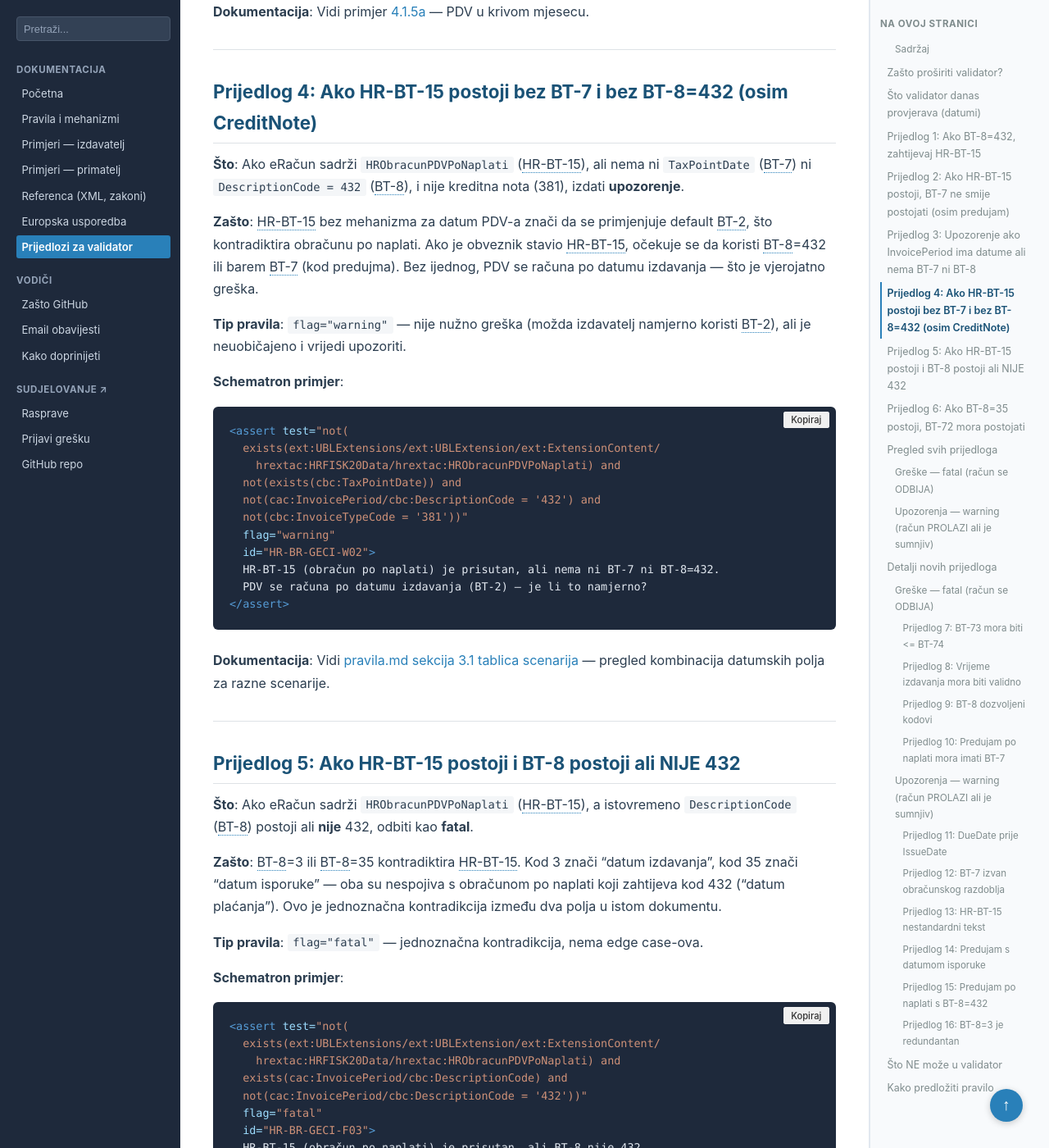
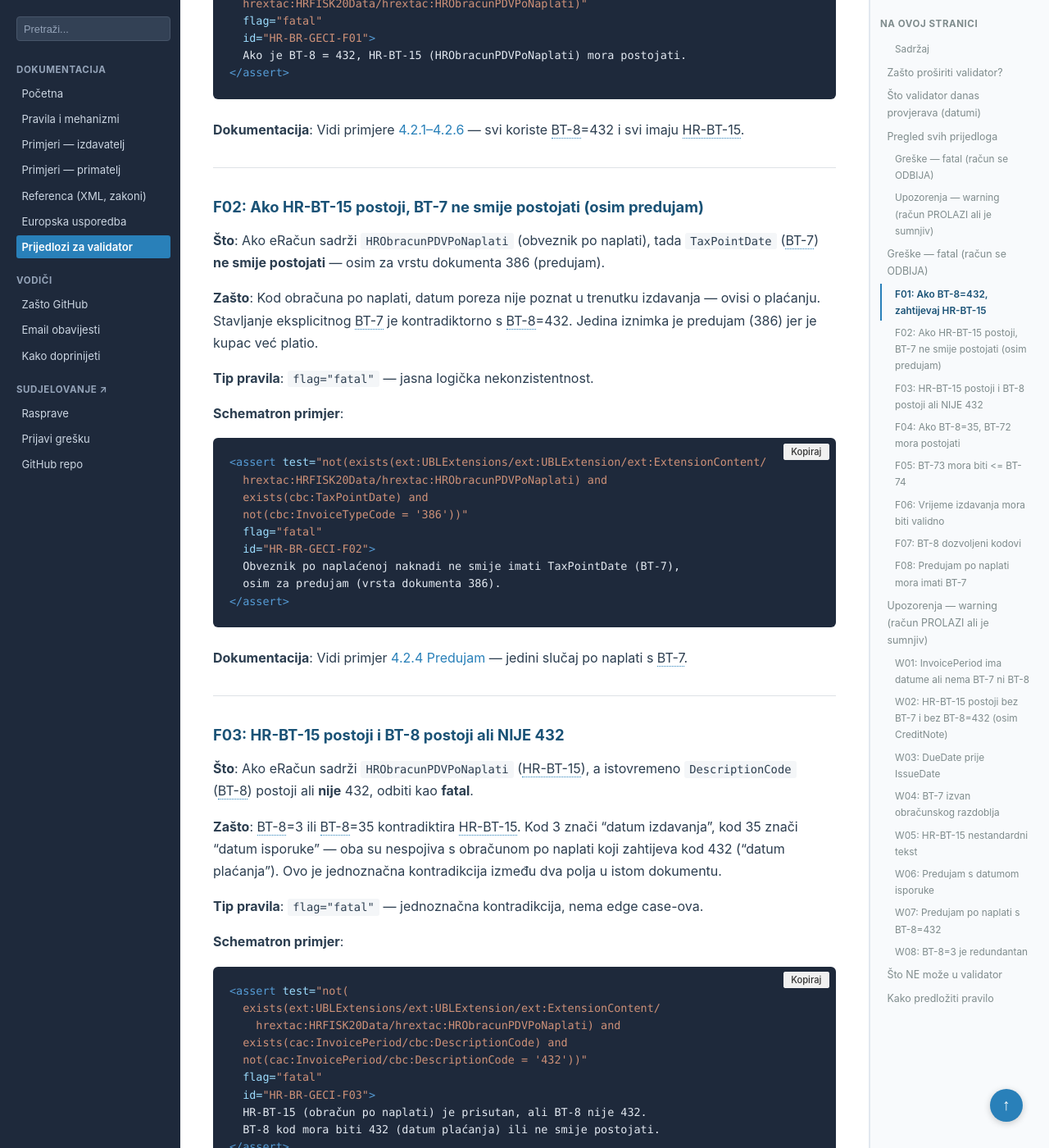
Before and after one commit to dageci/eracun-fiskalizacija-datumi, a Jekyll site: the page built from docs/prijedlozi-validator.md, in a window 1280 px wide and 1400 px high, scrolled down 4418 px. Shown: the whole window at 82% size. Built offline with Jekyll 4.4.1, drawn with Linux system fonts in a browser that asks for light colours; some of the changed text lies outside the part shown.

Commit message:
validator prijedlozi — sve u jednom toku, grupirano po tipu
Uklonjeno razdvajanje na "stare" i "nove" prijedloge.
Svih 16 pravila u jednom dokumentu:
- Fatal (F01-F08): zajedno pod jednim naslovom
- Warning (W01-W08): zajedno pod jednim naslovom
Svaki prijedlog ima ID-bazirani naslov (F01:, W03:, ...).

````diff
--- a/docs/prijedlozi-validator.md
+++ b/docs/prijedlozi-validator.md
@@ -50,150 +50,6 @@ Sva pravila su `flag="fatal"` — XML koji ih ne zadovolji se odbija.
 
 ---
 
-## Prijedlog 1: Ako BT-8=432, zahtijevaj HR-BT-15
-
-**Što**: Ako eRačun sadrži `InvoicePeriod/DescriptionCode = 432` (obračun po naplaćenoj naknadi), tada `HRFISK20Data/HRObracunPDVPoNaplati` **mora postojati**.
-
-**Zašto**: BT-8=432 označava da PDV obveza nastaje danom plaćanja (čl. 125.i). Posrednik iz HR-BT-15 generira fiskalizacijsku SOAP poruku za Poreznu upravu. Bez HR-BT-15, fiskalizacijska poruka neće sadržavati oznaku obračuna po naplati.
-
-**Tip pravila**: `flag="fatal"` — jednoznačno, nema edge case-ova.
-
-**Schematron primjer**:
-```xml
-<assert test="not(cac:InvoicePeriod/cbc:DescriptionCode = '432') or
-  exists(ext:UBLExtensions/ext:UBLExtension/ext:ExtensionContent/
-  hrextac:HRFISK20Data/hrextac:HRObracunPDVPoNaplati)"
-  flag="fatal"
-  id="HR-BR-GECI-F01">
-  Ako je BT-8 = 432, HR-BT-15 (HRObracunPDVPoNaplati) mora postojati.
-</assert>
-```
-
-**Dokumentacija**: Vidi primjere [4.2.1–4.2.6](primjeri-izdavatelj#42-obračun-po-naplaćenoj-naknadi-čl-125i-zakona-o-pdv-u-po-naplati) — svi koriste BT-8=432 i svi imaju HR-BT-15.
-
----
-
-## Prijedlog 2: Ako HR-BT-15 postoji, BT-7 ne smije postojati (osim predujam)
-
-**Što**: Ako eRačun sadrži `HRObracunPDVPoNaplati` (obveznik po naplati), tada `TaxPointDate` (BT-7) **ne smije postojati** — osim za vrstu dokumenta 386 (predujam).
-
-**Zašto**: Kod obračuna po naplati, datum poreza nije poznat u trenutku izdavanja — ovisi o plaćanju. Stavljanje eksplicitnog BT-7 je kontradiktorno s BT-8=432. Jedina iznimka je predujam (386) jer je kupac već platio.
-
-**Tip pravila**: `flag="fatal"` — jasna logička nekonzistentnost.
-
-**Schematron primjer**:
-```xml
-<assert test="not(exists(ext:UBLExtensions/ext:UBLExtension/ext:ExtensionContent/
-  hrextac:HRFISK20Data/hrextac:HRObracunPDVPoNaplati) and
-  exists(cbc:TaxPointDate) and
-  not(cbc:InvoiceTypeCode = '386'))"
-  flag="fatal"
-  id="HR-BR-GECI-F02">
-  Obveznik po naplaćenoj naknadi ne smije imati TaxPointDate (BT-7),
-  osim za predujam (vrsta dokumenta 386).
-</assert>
-```
-
-**Dokumentacija**: Vidi primjer [4.2.4 Predujam](primjeri-izdavatelj#424-predujam--avansni-račun-po-naplati) — jedini slučaj po naplati s BT-7.
-
----
-
-## Prijedlog 3: Upozorenje ako InvoicePeriod ima datume ali nema BT-7 ni BT-8
-
-**Što**: Ako eRačun sadrži `InvoicePeriod` sa `StartDate` i/ili `EndDate`, ali nema ni `TaxPointDate` (BT-7) ni `DescriptionCode` (BT-8), izdati **upozorenje**.
-
-**Zašto**: InvoicePeriod datumi su samo informativni — bez BT-7 ili BT-8, PDV se računa po datumu izdavanja (BT-2). Za kontinuirane usluge (čl. 30 st. 2) ovo je vjerojatno greška programera jer PDV završava u mjesecu računa umjesto u mjesecu završetka usluge.
-
-**Tip pravila**: `flag="warning"` — nije nužno greška (InvoicePeriod može biti čisto informativan), ali je neuobičajeno i vrijedi upozoriti.
-
-**Schematron primjer**:
-```xml
-<assert test="not(exists(cac:InvoicePeriod/cbc:StartDate) and
-  not(exists(cbc:TaxPointDate)) and
-  not(exists(cac:InvoicePeriod/cbc:DescriptionCode)))"
-  flag="warning"
-  id="HR-BR-GECI-W01">
-  InvoicePeriod ima datume ali nema BT-7 ni BT-8.
-  PDV se računa po datumu izdavanja — je li to namjerno?
-</assert>
-```
-
-**Dokumentacija**: Vidi primjer [4.1.5a](primjeri-izdavatelj#415a-što-ako-izostavimo-bt-7-kod-kontinuirane-usluge-po-izdavanju) — PDV u krivom mjesecu.
-
----
-
-## Prijedlog 4: Ako HR-BT-15 postoji bez BT-7 i bez BT-8=432 (osim CreditNote)
-
-**Što**: Ako eRačun sadrži `HRObracunPDVPoNaplati` (HR-BT-15), ali nema ni `TaxPointDate` (BT-7) ni `DescriptionCode = 432` (BT-8), i nije kreditna nota (381), izdati **upozorenje**.
-
-**Zašto**: HR-BT-15 bez mehanizma za datum PDV-a znači da se primjenjuje default BT-2, što kontradiktira obračunu po naplati. Ako je obveznik stavio HR-BT-15, očekuje se da koristi BT-8=432 ili barem BT-7 (kod predujma). Bez ijednog, PDV se računa po datumu izdavanja — što je vjerojatno greška.
-
-**Tip pravila**: `flag="warning"` — nije nužno greška (možda izdavatelj namjerno koristi BT-2), ali je neuobičajeno i vrijedi upozoriti.
-
-**Schematron primjer**:
-```xml
-<assert test="not(
-  exists(ext:UBLExtensions/ext:UBLExtension/ext:ExtensionContent/
-    hrextac:HRFISK20Data/hrextac:HRObracunPDVPoNaplati) and
-  not(exists(cbc:TaxPointDate)) and
-  not(cac:InvoicePeriod/cbc:DescriptionCode = '432') and
-  not(cbc:InvoiceTypeCode = '381'))"
-  flag="warning"
-  id="HR-BR-GECI-W02">
-  HR-BT-15 (obračun po naplati) je prisutan, ali nema ni BT-7 ni BT-8=432.
-  PDV se računa po datumu izdavanja (BT-2) — je li to namjerno?
-</assert>
-```
-
-**Dokumentacija**: Vidi [pravila.md sekcija 3.1 tablica scenarija](pravila#31-scenariji-prema-vrsti-transakcije) — pregled kombinacija datumskih polja za razne scenarije.
-
----
-
-## Prijedlog 5: Ako HR-BT-15 postoji i BT-8 postoji ali NIJE 432
-
-**Što**: Ako eRačun sadrži `HRObracunPDVPoNaplati` (HR-BT-15), a istovremeno `DescriptionCode` (BT-8) postoji ali **nije** 432, odbiti kao **fatal**.
-
-**Zašto**: BT-8=3 ili BT-8=35 kontradiktira HR-BT-15. Kod 3 znači "datum izdavanja", kod 35 znači "datum isporuke" — oba su nespojiva s obračunom po naplati koji zahtijeva kod 432 ("datum plaćanja"). Ovo je jednoznačna kontradikcija između dva polja u istom dokumentu.
-
-**Tip pravila**: `flag="fatal"` — jednoznačna kontradikcija, nema edge case-ova.
-
-**Schematron primjer**:
-```xml
-<assert test="not(
-  exists(ext:UBLExtensions/ext:UBLExtension/ext:ExtensionContent/
-    hrextac:HRFISK20Data/hrextac:HRObracunPDVPoNaplati) and
-  exists(cac:InvoicePeriod/cbc:DescriptionCode) and
-  not(cac:InvoicePeriod/cbc:DescriptionCode = '432'))"
-  flag="fatal"
-  id="HR-BR-GECI-F03">
-  HR-BT-15 (obračun po naplati) je prisutan, ali BT-8 nije 432.
-  BT-8 kod mora biti 432 (datum plaćanja) ili ne smije postojati.
-</assert>
-```
-
----
-
-## Prijedlog 6: Ako BT-8=35 postoji, BT-72 mora postojati
-
-**Što**: Ako eRačun sadrži `InvoicePeriod/DescriptionCode = 35` (PDV po datumu isporuke), tada `Delivery/ActualDeliveryDate` (BT-72) **mora postojati**.
-
-**Zašto**: BT-8=35 znači "PDV po datumu isporuke" ali bez BT-72 sustav ne zna koji je datum isporuke. Primatelj (i knjigovodstvo) ne može odrediti u koji mjesec pada porezna obveza. Bez BT-72, jedina alternativa je BT-2 (datum izdavanja) — ali tada je BT-8=35 besmislen jer isto postiže i BT-8=3.
-
-**Tip pravila**: `flag="fatal"` — bez BT-72, BT-8=35 je neizvršiv.
-
-**Schematron primjer**:
-```xml
-<assert test="not(cac:InvoicePeriod/cbc:DescriptionCode = '35') or
-  exists(cac:Delivery/cbc:ActualDeliveryDate)"
-  flag="fatal"
-  id="HR-BR-GECI-F04">
-  BT-8 = 35 (datum poreza = datum isporuke), ali BT-72 (ActualDeliveryDate)
-  ne postoji. Navedite datum isporuke ili promijenite BT-8 kod.
-</assert>
-```
-
----
-
 ## Pregled svih prijedloga
 
 ### Greške — `fatal` (račun se ODBIJA)
@@ -228,11 +84,102 @@ Validator propušta eRačun ali izdaje upozorenje. Moguća programerska greška
 
 ---
 
-## Detalji novih prijedloga
+## Greške — fatal (račun se ODBIJA)
 
-### Greške — `fatal` (račun se ODBIJA)
+### F01: Ako BT-8=432, zahtijevaj HR-BT-15
 
-#### Prijedlog 7: BT-73 mora biti <= BT-74
+**Što**: Ako eRačun sadrži `InvoicePeriod/DescriptionCode = 432` (obračun po naplaćenoj naknadi), tada `HRFISK20Data/HRObracunPDVPoNaplati` **mora postojati**.
+
+**Zašto**: BT-8=432 označava da PDV obveza nastaje danom plaćanja (čl. 125.i). Posrednik iz HR-BT-15 generira fiskalizacijsku SOAP poruku za Poreznu upravu. Bez HR-BT-15, fiskalizacijska poruka neće sadržavati oznaku obračuna po naplati.
+
+**Tip pravila**: `flag="fatal"` — jednoznačno, nema edge case-ova.
+
+**Schematron primjer**:
+```xml
+<assert test="not(cac:InvoicePeriod/cbc:DescriptionCode = '432') or
+  exists(ext:UBLExtensions/ext:UBLExtension/ext:ExtensionContent/
+  hrextac:HRFISK20Data/hrextac:HRObracunPDVPoNaplati)"
+  flag="fatal"
+  id="HR-BR-GECI-F01">
+  Ako je BT-8 = 432, HR-BT-15 (HRObracunPDVPoNaplati) mora postojati.
+</assert>
+```
+
+**Dokumentacija**: Vidi primjere [4.2.1–4.2.6](primjeri-izdavatelj#42-obračun-po-naplaćenoj-naknadi-čl-125i-zakona-o-pdv-u-po-naplati) — svi koriste BT-8=432 i svi imaju HR-BT-15.
+
+---
+
+### F02: Ako HR-BT-15 postoji, BT-7 ne smije postojati (osim predujam)
+
+**Što**: Ako eRačun sadrži `HRObracunPDVPoNaplati` (obveznik po naplati), tada `TaxPointDate` (BT-7) **ne smije postojati** — osim za vrstu dokumenta 386 (predujam).
+
+**Zašto**: Kod obračuna po naplati, datum poreza nije poznat u trenutku izdavanja — ovisi o plaćanju. Stavljanje eksplicitnog BT-7 je kontradiktorno s BT-8=432. Jedina iznimka je predujam (386) jer je kupac već platio.
+
+**Tip pravila**: `flag="fatal"` — jasna logička nekonzistentnost.
+
+**Schematron primjer**:
+```xml
+<assert test="not(exists(ext:UBLExtensions/ext:UBLExtension/ext:ExtensionContent/
+  hrextac:HRFISK20Data/hrextac:HRObracunPDVPoNaplati) and
+  exists(cbc:TaxPointDate) and
+  not(cbc:InvoiceTypeCode = '386'))"
+  flag="fatal"
+  id="HR-BR-GECI-F02">
+  Obveznik po naplaćenoj naknadi ne smije imati TaxPointDate (BT-7),
+  osim za predujam (vrsta dokumenta 386).
+</assert>
+```
+
+**Dokumentacija**: Vidi primjer [4.2.4 Predujam](primjeri-izdavatelj#424-predujam--avansni-račun-po-naplati) — jedini slučaj po naplati s BT-7.
+
+---
+
+### F03: HR-BT-15 postoji i BT-8 postoji ali NIJE 432
+
+**Što**: Ako eRačun sadrži `HRObracunPDVPoNaplati` (HR-BT-15), a istovremeno `DescriptionCode` (BT-8) postoji ali **nije** 432, odbiti kao **fatal**.
+
+**Zašto**: BT-8=3 ili BT-8=35 kontradiktira HR-BT-15. Kod 3 znači "datum izdavanja", kod 35 znači "datum isporuke" — oba su nespojiva s obračunom po naplati koji zahtijeva kod 432 ("datum plaćanja"). Ovo je jednoznačna kontradikcija između dva polja u istom dokumentu.
+
+**Tip pravila**: `flag="fatal"` — jednoznačna kontradikcija, nema edge case-ova.
+
+**Schematron primjer**:
+```xml
+<assert test="not(
+  exists(ext:UBLExtensions/ext:UBLExtension/ext:ExtensionContent/
+    hrextac:HRFISK20Data/hrextac:HRObracunPDVPoNaplati) and
+  exists(cac:InvoicePeriod/cbc:DescriptionCode) and
+  not(cac:InvoicePeriod/cbc:DescriptionCode = '432'))"
+  flag="fatal"
+  id="HR-BR-GECI-F03">
+  HR-BT-15 (obračun po naplati) je prisutan, ali BT-8 nije 432.
+  BT-8 kod mora biti 432 (datum plaćanja) ili ne smije postojati.
+</assert>
+```
+
+---
+
+### F04: Ako BT-8=35, BT-72 mora postojati
+
+**Što**: Ako eRačun sadrži `InvoicePeriod/DescriptionCode = 35` (PDV po datumu isporuke), tada `Delivery/ActualDeliveryDate` (BT-72) **mora postojati**.
+
+**Zašto**: BT-8=35 znači "PDV po datumu isporuke" ali bez BT-72 sustav ne zna koji je datum isporuke. Primatelj (i knjigovodstvo) ne može odrediti u koji mjesec pada porezna obveza. Bez BT-72, jedina alternativa je BT-2 (datum izdavanja) — ali tada je BT-8=35 besmislen jer isto postiže i BT-8=3.
+
+**Tip pravila**: `flag="fatal"` — bez BT-72, BT-8=35 je neizvršiv.
+
+**Schematron primjer**:
+```xml
+<assert test="not(cac:InvoicePeriod/cbc:DescriptionCode = '35') or
+  exists(cac:Delivery/cbc:ActualDeliveryDate)"
+  flag="fatal"
+  id="HR-BR-GECI-F04">
+  BT-8 = 35 (datum poreza = datum isporuke), ali BT-72 (ActualDeliveryDate)
+  ne postoji. Navedite datum isporuke ili promijenite BT-8 kod.
+</assert>
+```
+
+---
+
+### F05: BT-73 mora biti <= BT-74
 
 **Što**: Ako obračunsko razdoblje ima oba datuma, početak mora biti prije ili jednak kraju.
 
@@ -253,7 +200,7 @@ Validator propušta eRačun ali izdaje upozorenje. Moguća programerska greška
 
 ---
 
-#### Prijedlog 8: Vrijeme izdavanja mora biti validno
+### F06: Vrijeme izdavanja mora biti validno
 
 **Što**: HR-BR-2 provjerava format `hh:mm:ss` regexom, ali dozvoljava `99:99:99`. Treba provjera raspona.
 
@@ -278,7 +225,7 @@ Validator propušta eRačun ali izdaje upozorenje. Moguća programerska greška
 
 ---
 
-#### Prijedlog 9: BT-8 dozvoljeni kodovi
+### F07: BT-8 dozvoljeni kodovi
 
 **Što**: BT-8 (DescriptionCode) smije biti samo 3, 35 ili 432 prema UNTDID 2005.
 
@@ -300,7 +247,7 @@ Validator propušta eRačun ali izdaje upozorenje. Moguća programerska greška
 
 ---
 
-#### Prijedlog 10: Predujam po naplati mora imati BT-7
+### F08: Predujam po naplati mora imati BT-7
 
 **Što**: Predujam (386) s HR-BT-15 mora imati BT-7 jer je datum plaćanja poznat (kupac je već platio).
 
@@ -326,9 +273,60 @@ Validator propušta eRačun ali izdaje upozorenje. Moguća programerska greška
 
 ---
 
-### Upozorenja — `warning` (račun PROLAZI ali je sumnjiv)
+## Upozorenja — warning (račun PROLAZI ali je sumnjiv)
 
-#### Prijedlog 11: DueDate prije IssueDate
+### W01: InvoicePeriod ima datume ali nema BT-7 ni BT-8
+
+**Što**: Ako eRačun sadrži `InvoicePeriod` sa `StartDate` i/ili `EndDate`, ali nema ni `TaxPointDate` (BT-7) ni `DescriptionCode` (BT-8), izdati **upozorenje**.
+
+**Zašto**: InvoicePeriod datumi su samo informativni — bez BT-7 ili BT-8, PDV se računa po datumu izdavanja (BT-2). Za kontinuirane usluge (čl. 30 st. 2) ovo je vjerojatno greška programera jer PDV završava u mjesecu računa umjesto u mjesecu završetka usluge.
+
+**Tip pravila**: `flag="warning"` — nije nužno greška (InvoicePeriod može biti čisto informativan), ali je neuobičajeno i vrijedi upozoriti.
+
+**Schematron primjer**:
+```xml
+<assert test="not(exists(cac:InvoicePeriod/cbc:StartDate) and
+  not(exists(cbc:TaxPointDate)) and
+  not(exists(cac:InvoicePeriod/cbc:DescriptionCode)))"
+  flag="warning"
+  id="HR-BR-GECI-W01">
+  InvoicePeriod ima datume ali nema BT-7 ni BT-8.
+  PDV se računa po datumu izdavanja — je li to namjerno?
+</assert>
+```
+
+**Dokumentacija**: Vidi primjer [4.1.5a](primjeri-izdavatelj#415a-što-ako-izostavimo-bt-7-kod-kontinuirane-usluge-po-izdavanju) — PDV u krivom mjesecu.
+
+---
+
+### W02: HR-BT-15 postoji bez BT-7 i bez BT-8=432 (osim CreditNote)
+
+**Što**: Ako eRačun sadrži `HRObracunPDVPoNaplati` (HR-BT-15), ali nema ni `TaxPointDate` (BT-7) ni `DescriptionCode = 432` (BT-8), i nije kreditna nota (381), izdati **upozorenje**.
+
+**Zašto**: HR-BT-15 bez mehanizma za datum PDV-a znači da se primjenjuje default BT-2, što kontradiktira obračunu po naplati. Ako je obveznik stavio HR-BT-15, očekuje se da koristi BT-8=432 ili barem BT-7 (kod predujma). Bez ijednog, PDV se računa po datumu izdavanja — što je vjerojatno greška.
+
+**Tip pravila**: `flag="warning"` — nije nužno greška (možda izdavatelj namjerno koristi BT-2), ali je neuobičajeno i vrijedi upozoriti.
+
+**Schematron primjer**:
+```xml
+<assert test="not(
+  exists(ext:UBLExtensions/ext:UBLExtension/ext:ExtensionContent/
+    hrextac:HRFISK20Data/hrextac:HRObracunPDVPoNaplati) and
+  not(exists(cbc:TaxPointDate)) and
+  not(cac:InvoicePeriod/cbc:DescriptionCode = '432') and
+  not(cbc:InvoiceTypeCode = '381'))"
+  flag="warning"
+  id="HR-BR-GECI-W02">
+  HR-BT-15 (obračun po naplati) je prisutan, ali nema ni BT-7 ni BT-8=432.
+  PDV se računa po datumu izdavanja (BT-2) — je li to namjerno?
+</assert>
+```
+
+**Dokumentacija**: Vidi [pravila.md sekcija 3.1 tablica scenarija](pravila#31-scenariji-prema-vrsti-transakcije) — pregled kombinacija datumskih polja za razne scenarije.
+
+---
+
+### W03: DueDate prije IssueDate
 
 **Što**: Datum dospijeća (BT-9) je prije datuma izdavanja (BT-2).
 
@@ -348,7 +346,7 @@ Validator propušta eRačun ali izdaje upozorenje. Moguća programerska greška
 
 ---
 
-#### Prijedlog 12: BT-7 izvan obračunskog razdoblja
+### W04: BT-7 izvan obračunskog razdoblja
 
 **Što**: Datum poreza (BT-7) je izvan raspona obračunskog razdoblja (BT-73/BT-74).
 
@@ -371,7 +369,7 @@ Validator propušta eRačun ali izdaje upozorenje. Moguća programerska greška
 
 ---
 
-#### Prijedlog 13: HR-BT-15 nestandardni tekst
+### W05: HR-BT-15 nestandardni tekst
 
 **Što**: Sadržaj HR-BT-15 nije "Obračun prema naplaćenoj naknadi".
 
@@ -393,7 +391,7 @@ Validator propušta eRačun ali izdaje upozorenje. Moguća programerska greška
 
 ---
 
-#### Prijedlog 14: Predujam s datumom isporuke
+### W06: Predujam s datumom isporuke
 
 **Što**: Predujam (386) ima BT-72 (ActualDeliveryDate) — isporuka se još nije dogodila.
 
@@ -413,7 +411,7 @@ Validator propušta eRačun ali izdaje upozorenje. Moguća programerska greška
 
 ---
 
-#### Prijedlog 15: Predujam po naplati s BT-8=432
+### W07: Predujam po naplati s BT-8=432
 
 **Što**: Predujam (386) s HR-BT-15 koristi BT-8=432 umjesto BT-7.
 
@@ -437,7 +435,7 @@ Validator propušta eRačun ali izdaje upozorenje. Moguća programerska greška
 
 ---
 
-#### Prijedlog 16: BT-8=3 je redundantan
+### W08: BT-8=3 je redundantan
 
 **Što**: BT-8=3 znači "datum poreza = datum izdavanja" — isto kao default kad nema ni BT-7 ni BT-8.
 
````
